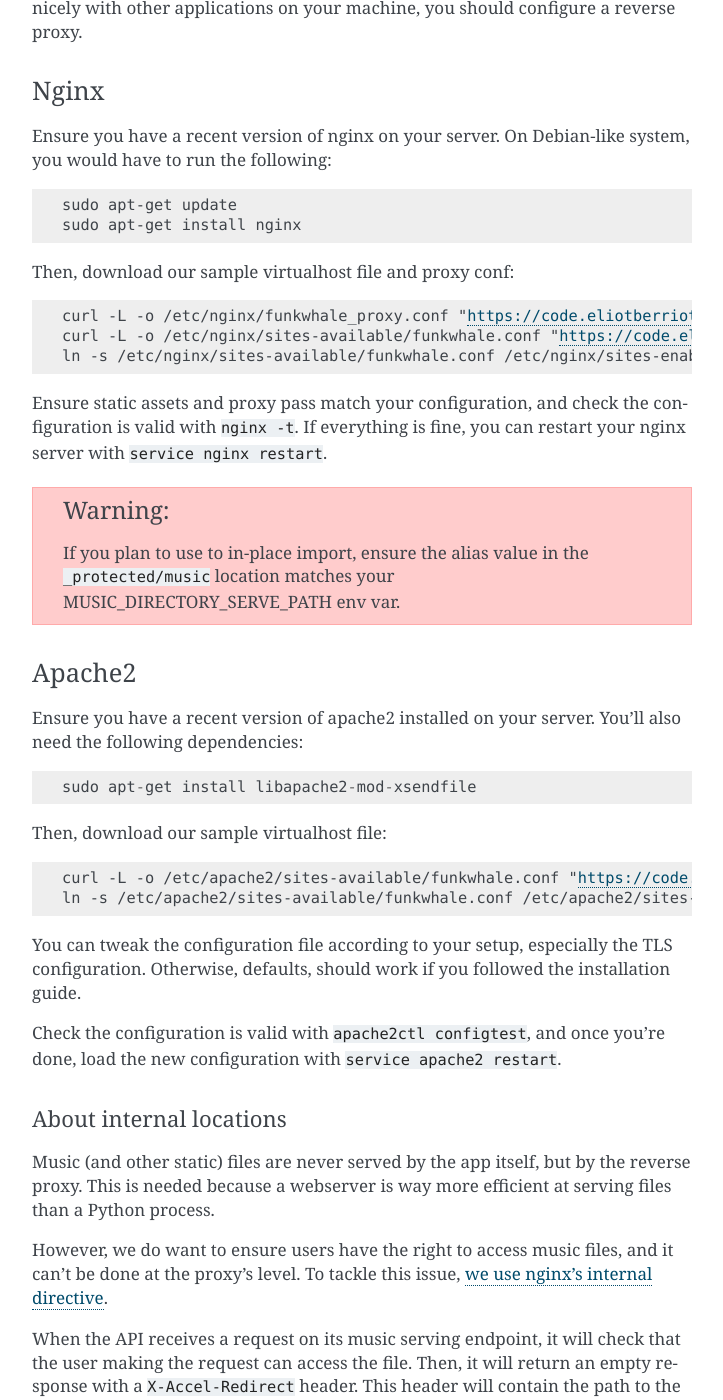
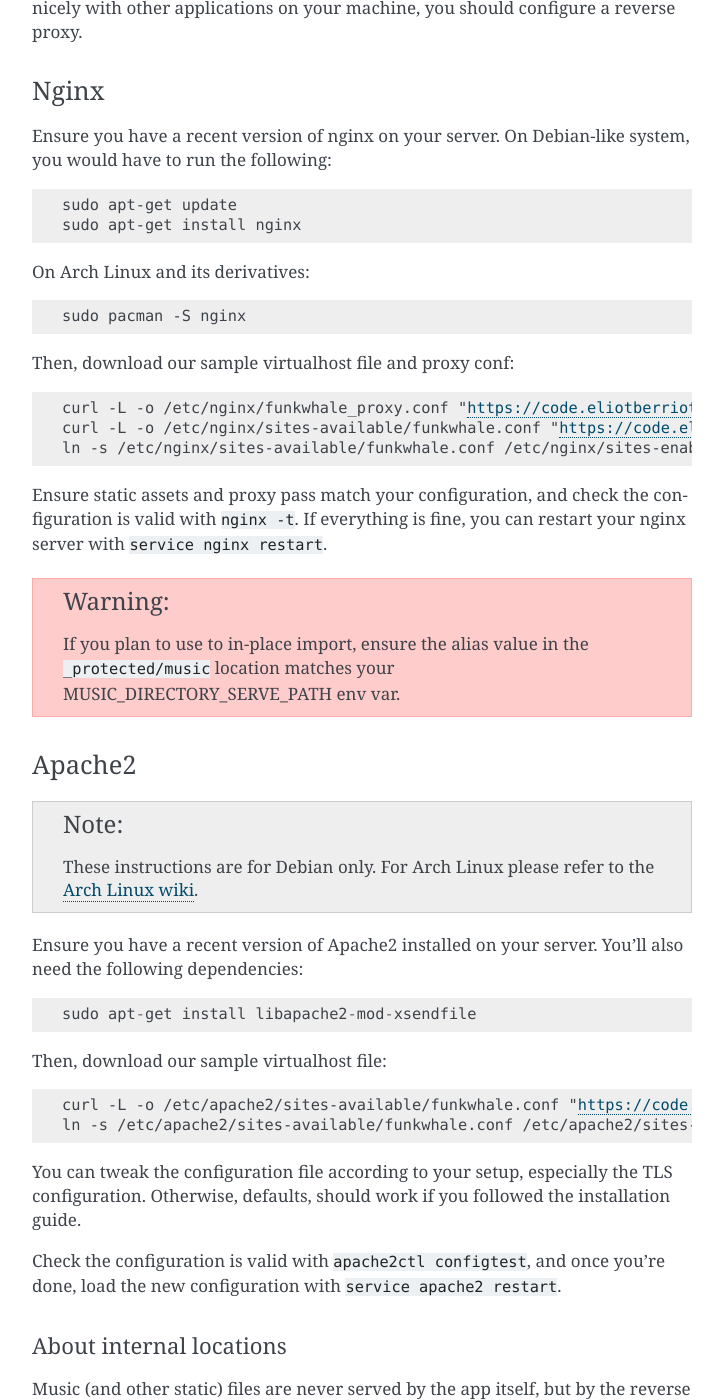
Before and after one commit to RYGhub/funkwhale, a Sphinx documentation site: the page built from docs/installation/index.rst, in a window 1280 px wide and 1400 px high, scrolled down 2031 px. Shown: the whole window, without its empty margins (388-1111 px from the left). Built offline with Sphinx 7.4.7, drawn with Linux system fonts in a browser that asks for light colours; pages that are not in the unit, such as notebooks, are missing from menus; some of the changed text lies outside the part shown.

Commit message:
[doc] Arch Linux installation: index.rst

```diff
--- a/docs/installation/index.rst
+++ b/docs/installation/index.rst
@@ -56,7 +56,7 @@ Available installation methods
 -------------------------------
 
 Docker is the recommended and easiest way to setup your Funkwhale instance.
-We also maintain an installation guide for Debian 9.
+We also maintain an installation guide for Debian 9 and Arch Linux.
 
 .. toctree::
    :maxdepth: 1
@@ -108,6 +108,12 @@ Ensure you have a recent version of nginx on your server. On Debian-like system,
     sudo apt-get update
     sudo apt-get install nginx
 
+On Arch Linux and its derivatives:
+
+.. code-block:: bash
+
+    sudo pacman -S nginx
+
 Then, download our sample virtualhost file and proxy conf:
 
 .. parsed-literal::
@@ -129,7 +135,12 @@ If everything is fine, you can restart your nginx server with ``service nginx re
 Apache2
 ^^^^^^^
 
-Ensure you have a recent version of apache2 installed on your server.
+.. note::
+
+    These instructions are for Debian only.
+    For Arch Linux please refer to the `Arch Linux wiki <https://wiki.archlinux.org/index.php/Apache>`_.
+
+Ensure you have a recent version of Apache2 installed on your server.
 You'll also need the following dependencies::
 
    sudo apt-get install libapache2-mod-xsendfile
```
